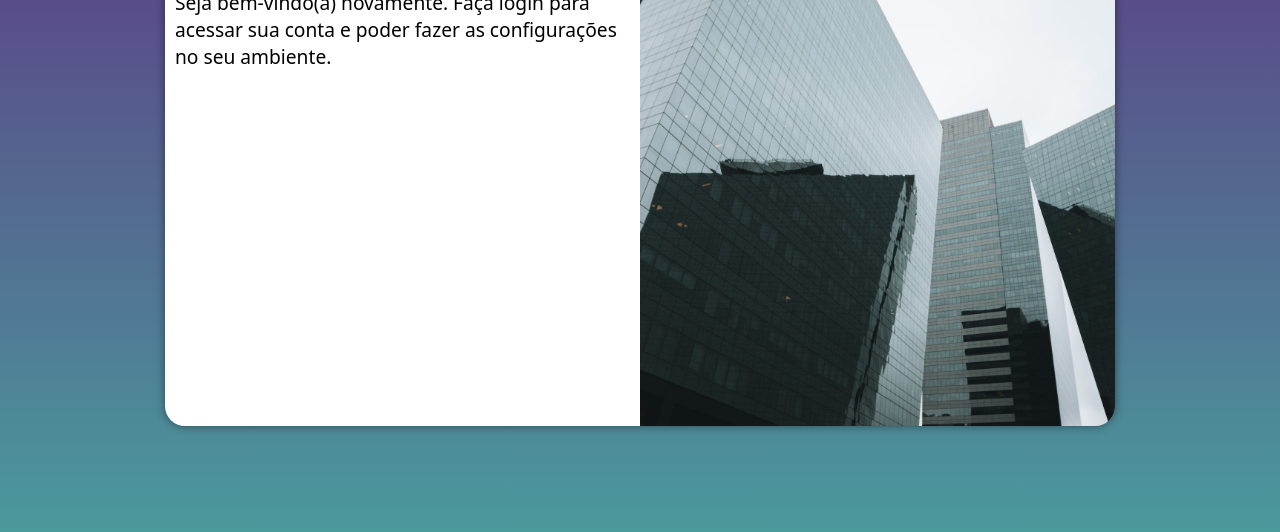
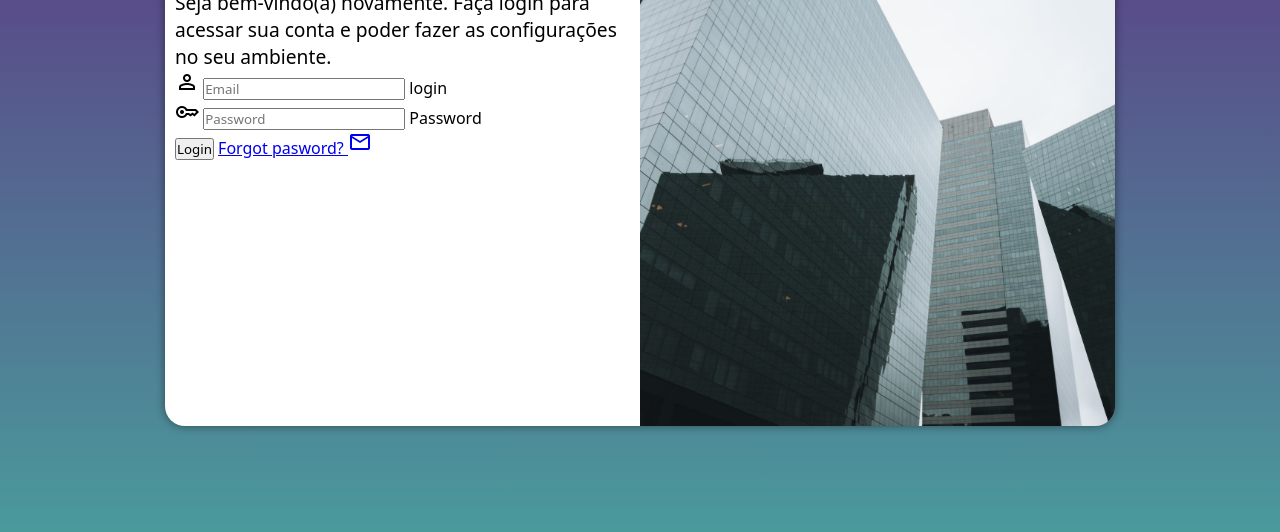
Before and after one commit to luanabuscariolo/Login-Project, a plain HTML site: page index.html in a window 1280 px wide. Shown: the part 224-756 px from the top of the page. Drawn offline with nearby package versions, Linux system fonts and the light colour scheme.

Commit message:
Upgrade form

```diff
--- a/index.html
+++ b/index.html
@@ -4,6 +4,7 @@
     <meta charset="UTF-8">
     <meta name="viewport" content="width=device-width, initial-scale=1.0">
     <title>Login</title>
+    <link rel="stylesheet" href="https://fonts.googleapis.com/css2?family=Material+Symbols+Outlined:opsz,wght,FILL,GRAD@20..48,100..700,0..1,-50..200"/>
     <link rel="stylesheet" href="styles/style.css">
     <link rel="stylesheet" href="styles/media-query.css">
 </head>
@@ -14,14 +15,21 @@
             <div id="form">
                 <h1>Login</h1>
                 <p>Seja bem-vindo(a) novamente. Faça login para acessar sua conta e poder fazer as configurações no seu ambiente.</p>
-                <form action="login.php" method="post">
-                    <div class="">
-
+                <form action="login.php" method="post" autocomplete="on">
+                    <div class="field">
+                        <span class="material-symbols-outlined">Person</span>
+                        <input type="email" name="login" id="ilogin" placeholder="Email" autocomplete="email" required maxlength="30">
+                        <label for="ilogin">login</label>
                     </div>
-                    <div>
-
+                    <div class="field">
+                        <span class="material-symbols-outlined">Key</span>
+                        <input type="password" name="password" id="ipassword" placeholder="Password" autocomplete="current-password" required minlength="8" maxlength="20">
+                        <label for="ipassword">Password</label>
                     </div>
-                </form>
+                    <input type="submit" value="Login">
+                    <a href="esqueci.html">Forgot pasword?
+                        <span class="material-symbols-outlined">Mail</span>
+                    </a>
             </div>
         </section>
     </main>
```
